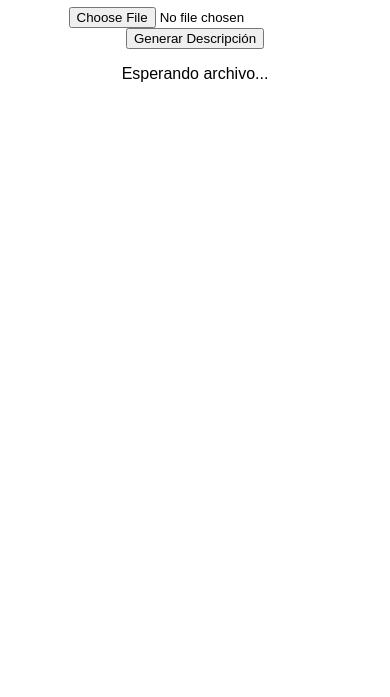
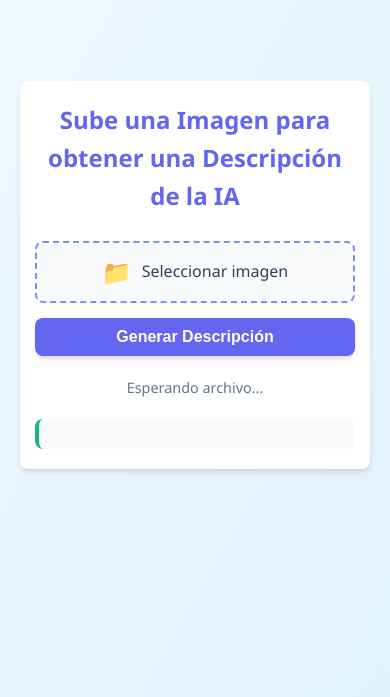
Before and after one commit to elcokiin/gallery-images, a website: page public/index.html in a window 390 px wide. Shown: the part 147-844 px from the top of the page. Drawn offline with Linux system fonts and the light colour scheme.

Commit message:
feat: Enhance UI with responsive design and loader for image upload

```diff
--- a/public/index.html
+++ b/public/index.html
@@ -5,43 +5,39 @@
     <meta charset="UTF-8">
     <meta name="viewport" content="width=device-width, initial-scale=1.0">
     <title>Subir Imagen y AI Desc</title>
-    <style>
-        body {
-            font-family: sans-serif;
-            margin: 20px;
-            text-align: center;
-        }
-
-        #imagePreview {
-            max-width: 300px;
-            max-height: 300px;
-            margin-top: 15px;
-        }
-
-        #result {
-            margin-top: 20px;
-            font-weight: bold;
-            color: #333;
-        }
-
-        .error {
-            color: red;
-        }
-    </style>
+    <link rel="stylesheet" href="style.css">
 </head>
 
 <body>
+    <div class="container">
         <h1>Sube una Imagen para obtener una Descripción de la IA</h1>
 
+        <div class="upload-container">
+            <label for="imageInput" class="custom-file-upload">
+                <span class="upload-icon">📁</span>
+                <span>Seleccionar imagen</span>
+            </label>
             <input type="file" id="imageInput" accept="image/*">
             <button id="uploadButton">Generar Descripción</button>
+        </div>
 
         <div id="imagePreviewContainer">
             <img id="imagePreview" src="#" alt="Previsualización de la imagen">
         </div>
 
         <p id="status">Esperando archivo...</p>
+
+        <div class="loader-container">
+            <div class="loader">
+                <div class="circle"></div>
+                <div class="circle"></div>
+                <div class="circle"></div>
+                <div class="circle"></div>
+            </div>
+        </div>
+
         <div id="result"></div>
+    </div>
 
     <script src="script.js"></script>
 </body>
--- a/public/script.js
+++ b/public/script.js
@@ -5,6 +5,7 @@ document.addEventListener('DOMContentLoaded', () => {
     const imagePreview = document.getElementById('imagePreview');
     const statusElement = document.getElementById('status');
     const resultElement = document.getElementById('result');
+    const loaderContainer = document.querySelector('.loader-container');
 
     // Ocultar la previsualización inicialmente
     document.getElementById('imagePreviewContainer').style.display = 'none';
@@ -45,6 +46,7 @@ document.addEventListener('DOMContentLoaded', () => {
         statusElement.innerText = 'Subiendo y procesando imagen...';
         resultElement.innerText = ''; // Limpiar resultado anterior
         resultElement.classList.remove('error');
+        loaderContainer.style.display = 'flex'; // Mostrar el loader
 
         // Usar FormData para enviar el archivo
         const formData = new FormData();
@@ -59,6 +61,7 @@ document.addEventListener('DOMContentLoaded', () => {
             });
 
             const data = await response.json(); // Esperar la respuesta JSON del servidor
+            loaderContainer.style.display = 'none'; // Ocultar el loader
 
             if (response.ok && data.success) {
                 // Mostrar la descripción generada por la IA
@@ -74,6 +77,7 @@ document.addEventListener('DOMContentLoaded', () => {
 
         } catch (error) {
             // Manejar errores de red o de la llamada fetch
+            loaderContainer.style.display = 'none'; // Ocultar el loader
             resultElement.innerText = 'Error al conectar con el servidor o enviar la imagen.';
             resultElement.classList.add('error');
             statusElement.innerText = 'Error de conexión.';
--- /dev/null
+++ b/public/style.css
@@ -0,0 +1,203 @@
+/* Modern, clean design for the AI image description app */
+:root {
+    --primary-color: #6366f1;
+    --primary-light: #818cf8;
+    --secondary-color: #0ea5e9;
+    --dark-color: #334155;
+    --light-color: #f8fafc;
+    --success-color: #10b981;
+    --error-color: #ef4444;
+    --border-radius: 8px;
+    --box-shadow: 0 4px 6px -1px rgba(0, 0, 0, 0.1), 0 2px 4px -1px rgba(0, 0, 0, 0.06);
+}
+
+* {
+    margin: 0;
+    padding: 0;
+    box-sizing: border-box;
+}
+
+body {
+    font-family: 'Segoe UI', Tahoma, Geneva, Verdana, sans-serif;
+    background: linear-gradient(120deg, #f0f9ff, #e0f2fe);
+    color: var(--dark-color);
+    line-height: 1.6;
+    min-height: 100vh;
+    display: flex;
+    justify-content: center;
+    align-items: center;
+    padding: 20px;
+}
+
+.container {
+    background-color: white;
+    border-radius: var(--border-radius);
+    box-shadow: var(--box-shadow);
+    width: 100%;
+    max-width: 600px;
+    padding: 30px;
+    text-align: center;
+}
+
+h1 {
+    color: var(--primary-color);
+    margin-bottom: 25px;
+    font-size: 1.8rem;
+    font-weight: 700;
+}
+
+.upload-container {
+    display: flex;
+    flex-direction: column;
+    gap: 15px;
+    margin-bottom: 20px;
+}
+
+/* Hide the default file input */
+input[type="file"] {
+    display: none;
+}
+
+/* Custom file upload button */
+.custom-file-upload {
+    display: flex;
+    align-items: center;
+    justify-content: center;
+    gap: 10px;
+    padding: 12px 20px;
+    background-color: var(--light-color);
+    color: var(--dark-color);
+    border: 2px dashed var(--primary-light);
+    border-radius: var(--border-radius);
+    cursor: pointer;
+    transition: all 0.3s ease;
+}
+
+.custom-file-upload:hover {
+    background-color: #e2e8f0;
+    border-color: var(--primary-color);
+}
+
+.upload-icon {
+    font-size: 1.5rem;
+}
+
+button {
+    background-color: var(--primary-color);
+    color: white;
+    border: none;
+    padding: 12px 25px;
+    border-radius: var(--border-radius);
+    font-size: 1rem;
+    font-weight: 600;
+    cursor: pointer;
+    transition: background-color 0.3s ease;
+    box-shadow: var(--box-shadow);
+}
+
+button:hover {
+    background-color: var(--primary-light);
+}
+
+#imagePreviewContainer {
+    display: none;
+    margin: 20px 0;
+    padding: 10px;
+    border-radius: var(--border-radius);
+    background-color: #f1f5f9;
+}
+
+#imagePreview {
+    max-width: 100%;
+    max-height: 300px;
+    border-radius: var(--border-radius);
+    box-shadow: var(--box-shadow);
+}
+
+#status {
+    font-size: 0.9rem;
+    color: #64748b;
+    margin-bottom: 15px;
+}
+
+#result {
+    background-color: #f8fafc;
+    padding: 15px;
+    border-radius: var(--border-radius);
+    border-left: 4px solid var(--success-color);
+    text-align: left;
+    font-size: 1.1rem;
+    margin-top: 20px;
+    word-wrap: break-word;
+}
+
+.error {
+    color: var(--error-color);
+    border-left-color: var(--error-color) !important;
+}
+
+/* Loader Animation */
+.loader-container {
+    display: none;
+    justify-content: center;
+    align-items: center;
+    margin: 20px 0;
+}
+
+.loader {
+    display: flex;
+    align-items: center;
+    justify-content: center;
+    gap: 8px;
+}
+
+.circle {
+    width: 12px;
+    height: 12px;
+    border-radius: 50%;
+    background-color: var(--primary-color);
+    animation: bounce 1.4s infinite ease-in-out both;
+}
+
+.circle:nth-child(1) {
+    animation-delay: -0.32s;
+}
+
+.circle:nth-child(2) {
+    animation-delay: -0.16s;
+}
+
+.circle:nth-child(4) {
+    animation-delay: 0.16s;
+}
+
+@keyframes bounce {
+
+    0%,
+    80%,
+    100% {
+        transform: scale(0);
+        opacity: 0.5;
+    }
+
+    40% {
+        transform: scale(1);
+        opacity: 1;
+    }
+}
+
+/* Responsive design */
+@media (max-width: 480px) {
+    .container {
+        padding: 20px 15px;
+    }
+
+    h1 {
+        font-size: 1.5rem;
+    }
+
+    button,
+    .custom-file-upload {
+        padding: 10px 15px;
+    }
+}
```
Lines whose indentation alone changed are shown as unchanged.
